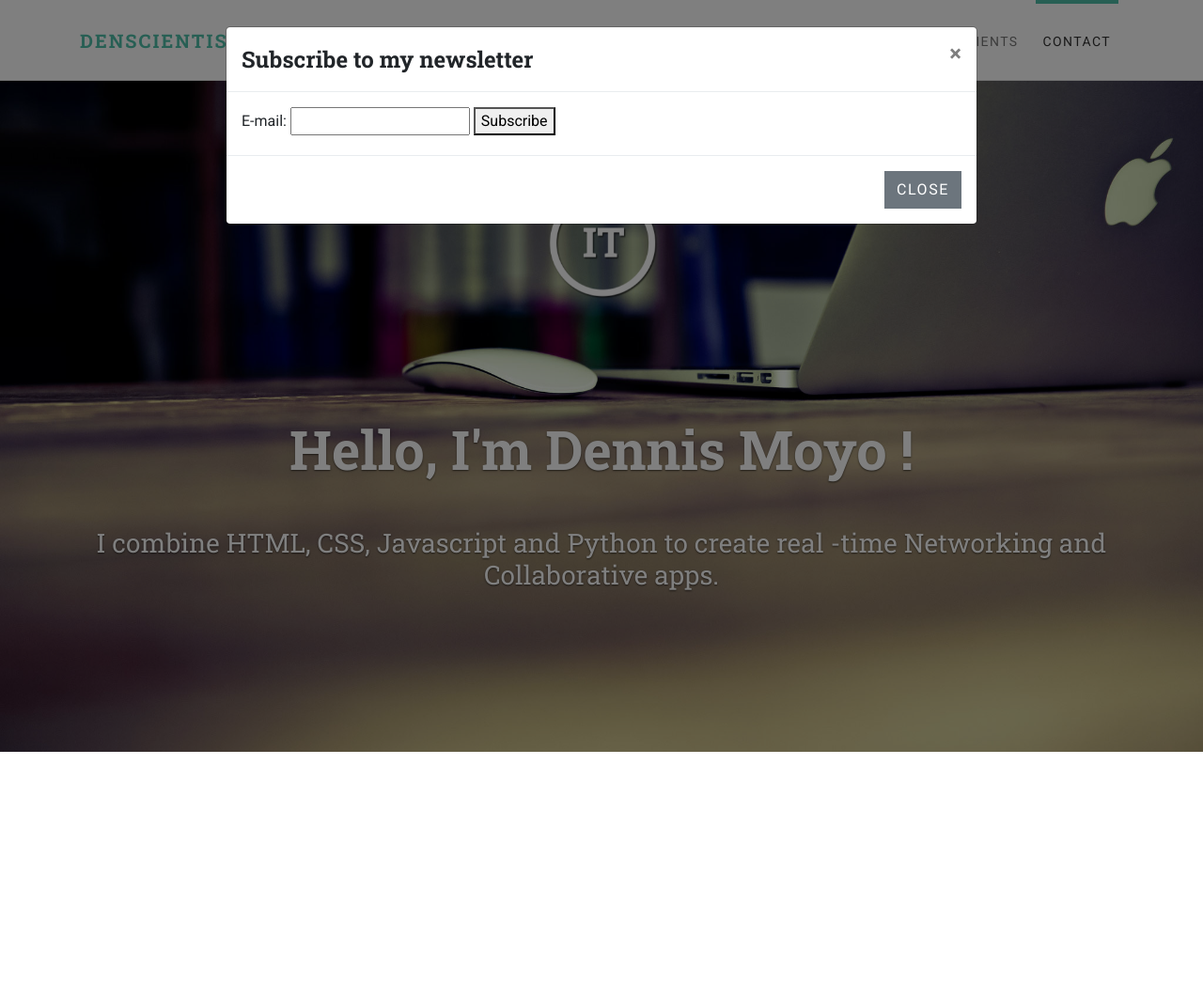
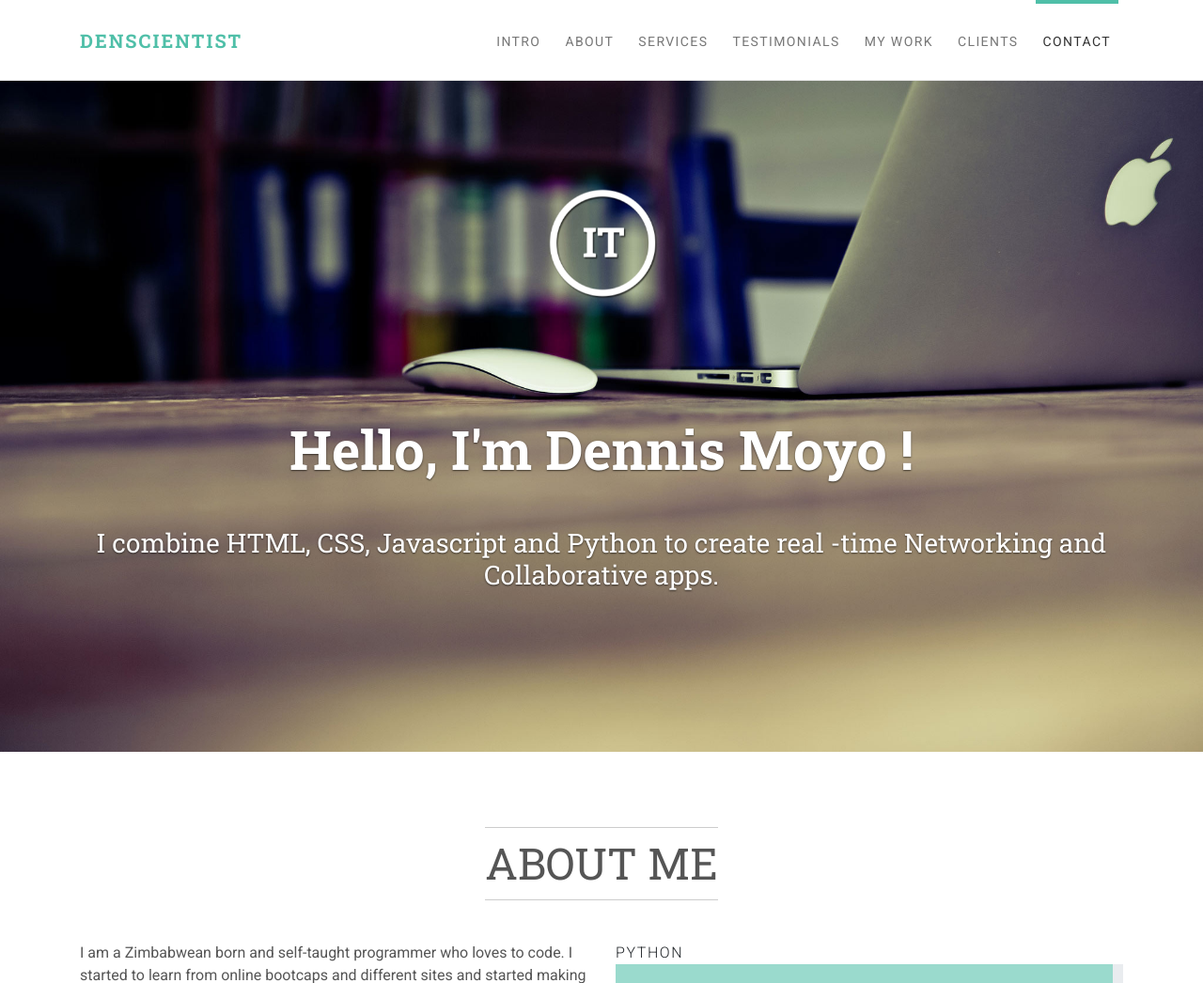
Before and after one commit to Dnnsmoyo/my_official_website, a Django app: page / in a window 1280 px wide. Shown: the top 1046 px of the page at 94% size. Before the commit the page ends 800 px from the top, so only its background shows below. Run offline with Django 3.2, Linux system fonts and the light colour scheme; some libraries are stand-ins or nearby versions.

Commit message:
changed files

```diff
--- a/myapp/templates/index.html
+++ b/myapp/templates/index.html
@@ -511,45 +511,3 @@
     <script src="{% static 'js/front.js' %}"></script>
   </body>
 </html>
-
-<div class="container">
-   <!-- Button to Open the Modal -->
-  <button style="display:none" id="btn" type="button" class="btn btn-primary" data-toggle="modal" data-target="#myModal">
-    Open modal
-  </button>
-
-  <!-- The Modal -->
-  <div class="modal fade" id="myModal">
-    <div class="modal-dialog modal-lg">
-      <div class="modal-content">
-
-        <!-- Modal Header -->
-        <div class="modal-header">
-          <h4 class="modal-title">Subscribe to my newsletter</h4>
-          <button type="button" class="close" data-dismiss="modal">&times;</button>
-        </div>
-
-        <!-- Modal body -->
-        <div class="modal-body">
-      <form enctype="multipart/form-data" method="post" action="/newsletter/[programming-backend-way]/subscribe/">
-{% csrf_token %}
-<label for="id_email_field">E-mail:</label> <input type="email" name="email_field" required="" id="id_email_field">
-<button id="id_submit" name="submit" value="Subscribe" type="submit">Subscribe</button>
-</form>
-        </div>
-
-        <!-- Modal footer -->
-        <div class="modal-footer">
-          <button type="button" class="btn btn-secondary" data-dismiss="modal">Close</button>
-        </div>
-
-      </div>
-    </div>
-  </div>
-
-</div>
-<script>
-  window.onload = function(){
-    $("#btn").click()
-  }
-</script>
--- a/portfolio/settings.py
+++ b/portfolio/settings.py
@@ -39,12 +39,10 @@
     'django.contrib.staticfiles',
     'django.contrib.sites',
     'myapp',
-    'sorl.thumbnail',
-    'newsletter',
+
 ]
 SITE_ID=1
 
-NEWSLETTER_EMAIL_DELAY = 0.1
 
 MIDDLEWARE = [
     'django.middleware.security.SecurityMiddleware',
--- a/portfolio/urls.py
+++ b/portfolio/urls.py
@@ -19,6 +19,6 @@
 
 urlpatterns = [
     url(r'^$',views.IndexView.as_view()),
-    url(r'^newsletter/', include('newsletter.urls')),
+    #url(r'^newsletter/', include('newsletter.urls')),
     url(r'^admin/', admin.site.urls),
 ]
```
Also changed, not shown: db.sqlite3, 1 other file.
